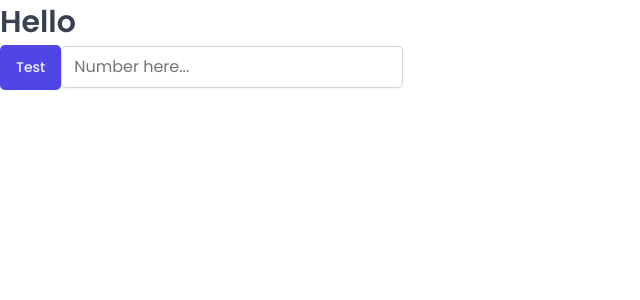
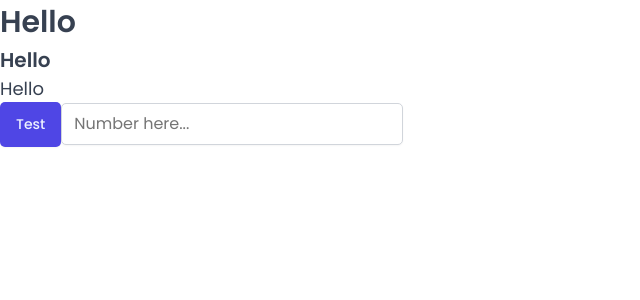
Before and after one commit to Kavin-crew/react-course-exercises, a React (Vite) app in the folder 17-the-wild-oasis/: page / in a window 1280 px wide. Shown: the top 300 px of the page, without its empty margins (0-640 px from the left). Built offline with nearby package versions, Linux system fonts and the light colour scheme; a web font is replaced by a local one.

Commit message:
props and css function

```diff
--- a/17-the-wild-oasis/src/App.jsx
+++ b/17-the-wild-oasis/src/App.jsx
@@ -2,11 +2,7 @@ import styled from "styled-components";
 import GlobalStyles from "./styles/GlobalStyles";
 import Button from "./ui/Button";
 import Input from "./ui/Input";
-
-const H1 = styled.h1`
-  font-size: 30px;
-  font-weight: 600;
-`;
+import Heading from "./ui/Heading";
 
 const StyledApp = styled.main`
   background-color: orangered;
@@ -17,7 +13,9 @@ function App() {
   return (
     <>
       <GlobalStyles />
-      <H1>Hello</H1>
+      <Heading as="h1">Hello</Heading>
+      <Heading as="h2">Hello</Heading>
+      <Heading as="h3">Hello</Heading>
       <Button>Test</Button>
       <Input placeholder="Number here..." />
     </>
--- /dev/null
+++ b/17-the-wild-oasis/src/ui/Heading.jsx
@@ -0,0 +1,24 @@
+import styled, { css } from "styled-components";
+
+const Heading = styled.h1`
+  ${(props) =>
+    props.as === "h1" &&
+    css`
+      font-size: 3rem;
+      font-weight: 600;
+    `}
+  ${(props) =>
+    props.as === "h2" &&
+    css`
+      font-size: 2rem;
+      font-weight: 600;
+    `}
+  ${(props) =>
+    props.as === "h3" &&
+    css`
+      font-size: 1.8rem;
+      font-weight: 400;
+    `}
+`;
+
+export default Heading;
```
Also changed, not shown: 1 other file (tests, documents, lock files or other folders).
